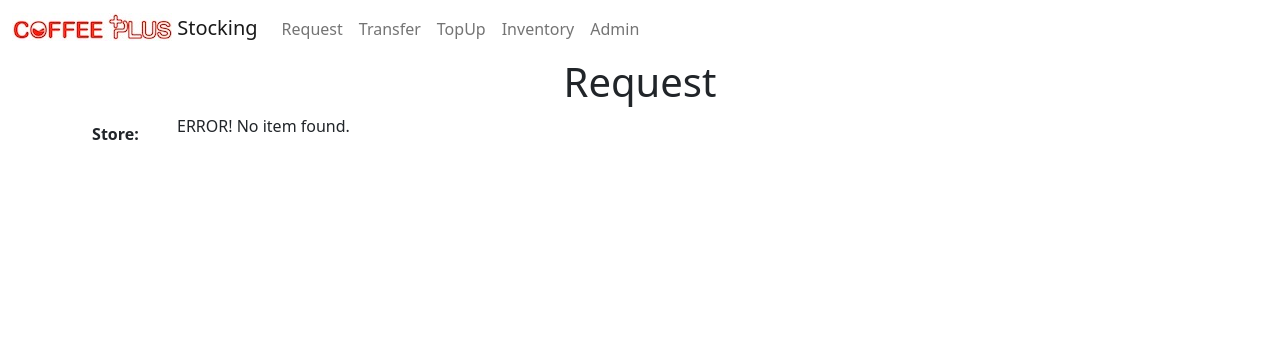
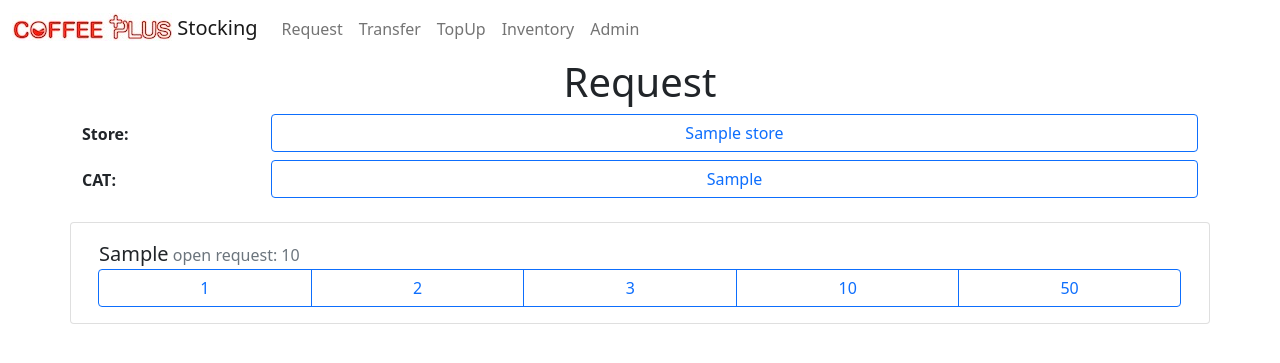
Before and after one commit to KoalaHuang/coffeeplus, a PHP site: page / in a window 1280 px wide. Shown: the top 363 px of the page. Run offline with PHP 8.4, Linux system fonts and the light colour scheme; tables that the repository leaves empty or names only in its code hold one stand-in row (values such as "Sample post").

Commit message:
request page init.

```diff
--- a/index.php
+++ b/index.php
@@ -5,7 +5,8 @@
 	<meta name="viewport" content="width=device-width, initial-scale=1">
 	<title>Stocking</title>
 	<link rel="stylesheet" href="css/bootstrap.min.css">
-    <link rel="stylesheet" href="css/styles.css">
+  <link rel="stylesheet" href="css/styles.css">
+	<script src="js/bootstrap.min.js"></script>
 </head>
 <body>
 
@@ -40,30 +41,83 @@
 	<div class="container">
 		<h1 id="section_home" class="text-center mb-2">Request</h1>
 
-		<div class="row">
-			<div class="col-1 text-center align-text-bottom mt-2"><strong>Store:&nbsp</strong></div>
-			<div class="btn-group col-11" role="group">
+		<div class="row mb-2">
+			<div class="col-2 text-left align-text-bottom mt-2"><strong>Store:&nbsp</strong></div>
+			<div class="btn-group col-10" role="group">
 				<?
 					include 'connect_db.php';
-			        $sql = "SELECT * FROM `t_location` WHERE `c_to`";
-          			$result = $conn->query($sql);
-          			if ($result->num_rows > 0) {
-			            while($row = $result->fetch_assoc()) {
+			        $sql = "SELECT * FROM `t_store`";
+        			$result = $conn->query($sql);
+        			if ($result->num_rows > 0) {
+		            while($row = $result->fetch_assoc()) {
 				?>
-              <input type="radio" class="btn-check" name="bt_location" id="<? echo $row["c_location"] ?>" autocomplete="off">
-							<label class="btn btn-outline-primary" for="<? echo $row["c_location"] ?>"><? echo $row["c_location"] ?></label>
+              <input type="radio" class="btn-check" name="bt_store" id="<? echo $row["c_name"] ?>" autocomplete="off">
+							<label class="btn btn-outline-primary" for="<? echo $row["c_name"] ?>"><? echo $row["c_name"] ?></label>
 				<?
-					    }
+					    	}
 			        } else {
-			            echo "ERROR! No item found.";
-          			}
-			        $conn->close();
+			            	echo "ERROR! No requesting store found.";
+          		}
 				?>
 			</div> <!-- btn group -->
 		</div> <!-- row -->
+		<div class="row mb-4">
+			<div class="col-2 text-left align-text-bottom mt-2"><strong>CAT:&nbsp</strong></div>
+			<div class="btn-group col-10" role="group">
+				<?
+			        $sql = "SELECT * FROM `t_cat`";
+        			$result = $conn->query($sql);
+        			if ($result->num_rows > 0) {
+		            while($row = $result->fetch_assoc()) {
+				?>
+              <input type="radio" class="btn-check" name="bt_cat" id="<? echo $row["c_cat"] ?>" autocomplete="off">
+							<label class="btn btn-outline-primary" for="<? echo $row["c_cat"] ?>"><? echo $row["c_cat"] ?></label>
+				<?
+					    	}
+			        } else {
+			            echo "ERROR! No category found.";
+          		}
+				?>
+			</div> <!-- btn group -->
+		</div> <!-- row. selection area -->
+
+		<div class="row col">
+			<?
+				$sql = "SELECT `t_item`.`c_item`, `t_item`.`c_cat`, `t_request`.`c_store`,`t_request`.`c_qty` FROM `t_item` LEFT JOIN `t_request` ON `t_item`.`c_item` = `t_request`.`c_item`;";
+				$result = $conn->query($sql);
+				if ($result->num_rows > 0) {
+					$rownum = 0;
+					while($row = $result->fetch_assoc()) {
+						$rownum = $rownum + 1;
+						$cardID = "itemcard".$rownum;
+						$radioID = "reqQty".$rownum;
+			?>
+				<div class="card" id="<? echo $cardID ?>" data-stocking-item="<? echo $row["c_item"] ?>" data-stocking-cat="<? echo $row["c_cat"] ?>" data-stocking-store="<? echo $row["c_store"] ?>">
+				  <div class="card-body">
+				    <span class="card-title fs-5"><? echo $row["c_item"] ?></span>&nbsp<span class="card-subtitle fs-6 mb-2 text-muted"><? echo "open request: ".$row["c_qty"] ?></span>
+						<div class="btn-group col-12" role="group">
+						  <input type="radio" class="btn-check" name="<? echo $radioID ?>" id="<? echo $radioID ?>1" autocomplete="off">
+						  <label class="btn btn-outline-primary" for="<? echo $radioID ?>1">1</label>
+						  <input type="radio" class="btn-check" name="<? echo $radioID ?>" id="<? echo $radioID ?>2" autocomplete="off">
+						  <label class="btn btn-outline-primary" for="<? echo $radioID ?>2">2</label>
+						  <input type="radio" class="btn-check" name="<? echo $radioID ?>" id="<? echo $radioID ?>3" autocomplete="off">
+						  <label class="btn btn-outline-primary" for="<? echo $radioID ?>3">3</label>
+							<input type="radio" class="btn-check" name="<? echo $radioID ?>" id="<? echo $radioID ?>4" autocomplete="off">
+						  <label class="btn btn-outline-primary" for="<? echo $radioID ?>4">10</label>
+							<input type="radio" class="btn-check" name="<? echo $radioID ?>" id="<? echo $radioID ?>5" autocomplete="off">
+						  <label class="btn btn-outline-primary" for="<? echo $radioID ?>5">50</label>
+						</div> <!-- qty button -->
+				  </div> <!-- card body-->
+				</div> <!-- card -->
+			<?
+						}
+					} else {
+								echo "ERROR! No category found.";
+					}
+					$conn->close();
+			?>
+		</div> <!-- item list -->
+
 	 </div> <!-- container -->
-
-	<!-- jQuery (Bootstrap JS plugins depend on it) -->
-	<script src="js/bootstrap.min.js"></script>
 </body>
 </html>
```
Also changed, not shown: test.php (deleted, +0 -33 lines), test/index.html (added, +28 -0 lines), test/test.php (added, +37 -0 lines).
